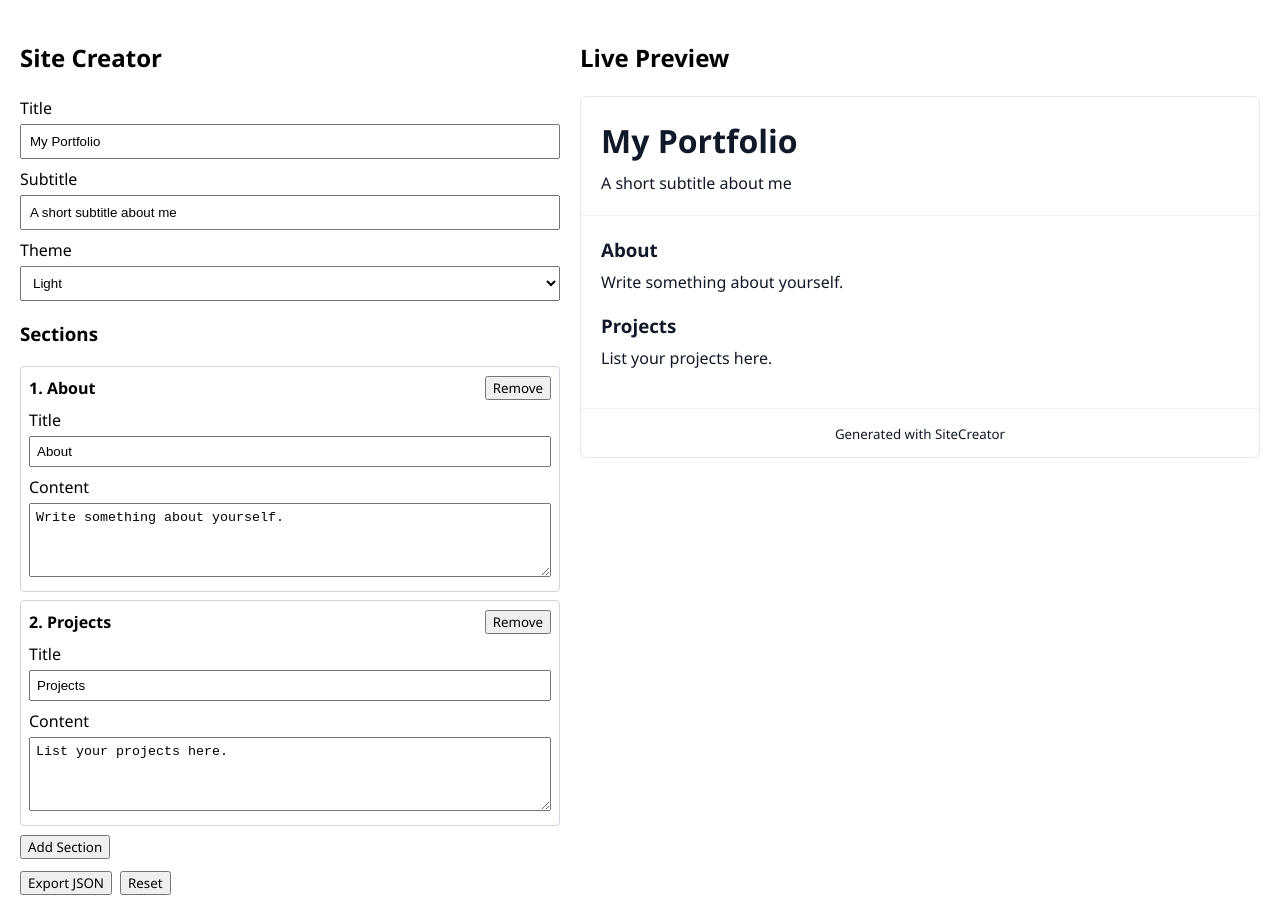
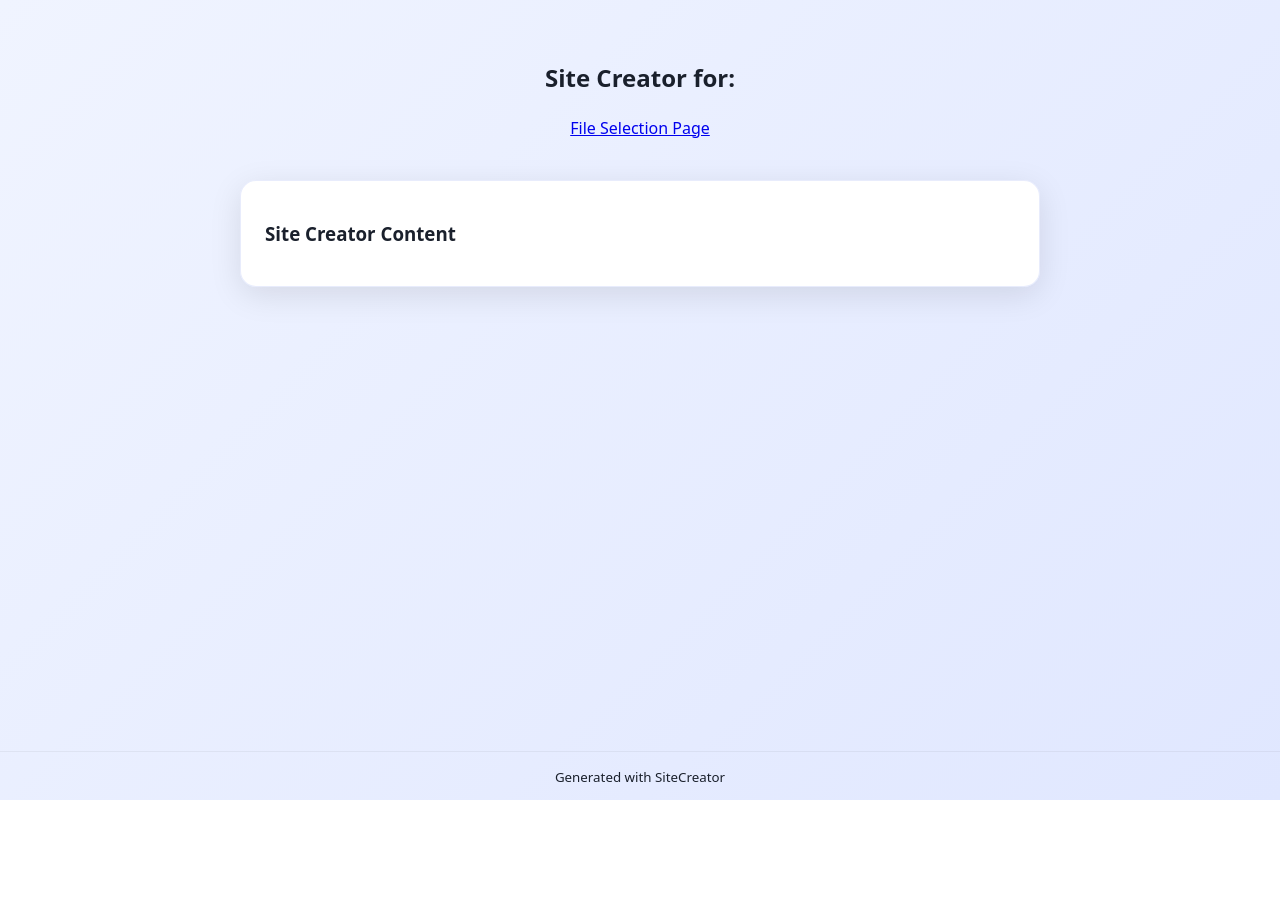
Before and after one commit to felker12/PortfolioSiteCreator, a React (Vite) app in the folder frontend/: page /site-creator in a window 1280 px wide. After the commit the page ends 800 px from the top, so only its background shows below. Built offline with nearby package versions, Linux system fonts and the light colour scheme.

Commit message:
added link to site creator from file selection

```diff
--- a/frontend/src/FileSelection.tsx
+++ b/frontend/src/FileSelection.tsx
@@ -1,4 +1,5 @@
 import { useState } from 'react'
+import { useNavigate } from 'react-router-dom'
 import './App.css'
 import FileUpload from './FileUpload';
 
@@ -31,16 +32,17 @@ function TestPage() {
         }
     };
 
-    const handleNavigate = () => {
-        // TODO: Replace with your navigation logic, e.g. navigate('/next-page')
-        console.log("Navigating to next page...");
+    const navigate = useNavigate();
+
+    const handleNavigate = (files: File[]) => {
+        navigate('/site-creator', { state: { file: files[0] } });
     };
 
     return (
         <div className="app-container">
             <main className="main-content">
                 <section className="weather-section" aria-labelledby="weather-heading">
-                    <div className="card" style={{ maxWidth: 800, margin: '0 auto' }}>
+                    <div className="card" style={{ maxWidth: 1000, margin: '0 auto' }}>
                         <div className="section-header">
                             <FileUpload
                                 accept=".docx"
--- a/frontend/src/SiteCreator.tsx
+++ b/frontend/src/SiteCreator.tsx
@@ -1,196 +1,32 @@
 import React, { useState, useEffect } from 'react';
+import { useLocation, Link } from 'react-router-dom';
+import './App.css'
 
-type Section = {
-  id: string;
-  title: string;
-  content: string;
-}
 
-type SiteData = {
-  title: string;
-  subtitle?: string;
-  theme: 'light' | 'dark';
-  sections: Section[];
-}
-
-const defaultSite: SiteData = {
-  title: 'My Portfolio',
-  subtitle: 'A short subtitle about me',
-  theme: 'light',
-  sections: [
-    { id: 'about', title: 'About', content: 'Write something about yourself.' },
-    { id: 'projects', title: 'Projects', content: 'List your projects here.' },
-  ],
-};
-
-function uid(prefix = '') {
-  return `${prefix}${Math.random().toString(36).slice(2, 9)}`;
-}
 
 export default function SiteCreator() {
-  const [site, setSite] = useState<SiteData>(() => {
-    try {
-      const cached = localStorage.getItem('siteCreator.data');
-      return cached ? (JSON.parse(cached) as SiteData) : defaultSite;
-    } catch {
-      return defaultSite;
-    }
-  });
+    const location = useLocation();
+    const file = location.state?.file as File | undefined;
 
-  useEffect(() => {
-    localStorage.setItem('siteCreator.data', JSON.stringify(site));
-  }, [site]);
-
-  function updateField<K extends keyof SiteData>(key: K, value: SiteData[K]) {
-    setSite(prev => ({ ...prev, [key]: value }));
-  }
-
-  function updateSection(id: string, patch: Partial<Section>) {
-    setSite(prev => ({
-      ...prev,
-      sections: prev.sections.map(s => (s.id === id ? { ...s, ...patch } : s)),
-    }));
-  }
-
-  function addSection() {
-    const newSection: Section = { id: uid('sec_'), title: 'New Section', content: 'Content...' };
-    setSite(prev => ({ ...prev, sections: [...prev.sections, newSection] }));
-  }
-
-  function removeSection(id: string) {
-    setSite(prev => ({ ...prev, sections: prev.sections.filter(s => s.id !== id) }));
-  }
-
-  function exportJSON() {
-    const blob = new Blob([JSON.stringify(site, null, 2)], { type: 'application/json' });
-    const url = URL.createObjectURL(blob);
-    const a = document.createElement('a');
-    a.href = url;
-    a.download = `${site.title.replace(/\s+/g, '_').toLowerCase() || 'site'}.json`;
-    a.click();
-    URL.revokeObjectURL(url);
-  }
-
-  function reset() {
-    setSite(defaultSite);
-    localStorage.removeItem('siteCreator.data');
-  }
-
-  const themeStyles =
-    site.theme === 'dark'
-      ? { background: '#1f2937', color: '#e5e7eb' }
-      : { background: '#ffffff', color: '#111827' };
 
     return (
-    <div style={{ display: 'flex', gap: 20, padding: 20, fontFamily: 'Segoe UI, Roboto, sans-serif' }}>
-      <div style={{ flex: 1, maxWidth: 540 }}>
-        <h2>Site Creator</h2>
-
-        <label style={{ display: 'block', marginBottom: 8 }}>
-          Title
-          <input
-            value={site.title}
-            onChange={e => updateField('title', e.target.value)}
-            style={{ width: '100%', padding: 8, marginTop: 4 }}
-          />
-        </label>
-
-        <label style={{ display: 'block', marginBottom: 8 }}>
-          Subtitle
-          <input
-            value={site.subtitle || ''}
-            onChange={e => updateField('subtitle', e.target.value)}
-            style={{ width: '100%', padding: 8, marginTop: 4 }}
-          />
-        </label>
-
-        <label style={{ display: 'block', marginBottom: 12 }}>
-          Theme
-          <select
-            value={site.theme}
-            onChange={e => updateField('theme', e.target.value as SiteData['theme'])}
-            style={{ width: '100%', padding: 8, marginTop: 4 }}
-          >
-            <option value="light">Light</option>
-            <option value="dark">Dark</option>
-          </select>
-        </label>
-
-        <div style={{ marginBottom: 12 }}>
-          <h3>Sections</h3>
-          {site.sections.map((s, idx) => (
-            <div
-              key={s.id}
-              style={{
-                border: '1px solid #d1d5db',
-                padding: 8,
-                marginBottom: 8,
-                borderRadius: 4,
-              }}
-            >
-              <div style={{ display: 'flex', justifyContent: 'space-between', alignItems: 'center' }}>
-                <strong>{idx + 1}. {s.title}</strong>
-                <div>
-                  <button onClick={() => removeSection(s.id)} style={{ marginLeft: 8 }}>
-                    Remove
-                  </button>
-                </div>
-              </div>
-
-              <label style={{ display: 'block', marginTop: 8 }}>
-                Title
-                <input
-                  value={s.title}
-                  onChange={e => updateSection(s.id, { title: e.target.value })}
-                  style={{ width: '100%', padding: 6, marginTop: 4 }}
-                />
-              </label>
-
-              <label style={{ display: 'block', marginTop: 8 }}>
-                Content
-                <textarea
-                  value={s.content}
-                  onChange={e => updateSection(s.id, { content: e.target.value })}
-                  rows={4}
-                  style={{ width: '100%', padding: 6, marginTop: 4 }}
-                />
-              </label>
-            </div>
-          ))}
-
-          <div>
-            <button onClick={addSection}>Add Section</button>
-          </div>
-        </div>
-
-        <div style={{ display: 'flex', gap: 8 }}>
-          <button onClick={exportJSON}>Export JSON</button>
-          <button onClick={reset}>Reset</button>
-        </div>
-      </div>
-
-      <div style={{ flex: 1 }}>
-        <h2>Live Preview</h2>
-        <div style={{ border: '1px solid #e5e7eb', borderRadius: 6, overflow: 'hidden', ...themeStyles }}>
-          <header style={{ padding: 20, borderBottom: '1px solid rgba(0,0,0,0.05)' }}>
-            <h1 style={{ margin: 0 }}>{site.title}</h1>
-            {site.subtitle && <p style={{ margin: '6px 0 0 0' }}>{site.subtitle}</p>}
+        <div className="app-container">
+            <header className="app-header">
+                <h2>Site Creator for: {file?.name}</h2>
+                <Link to="/file-selection">File Selection Page</Link>
             </header>
 
-          <main style={{ padding: 20 }}>
-            {site.sections.map(s => (
-              <section key={s.id} style={{ marginBottom: 18 }}>
-                <h3 style={{ margin: '0 0 6px 0' }}>{s.title}</h3>
-                <p style={{ margin: 0, whiteSpace: 'pre-wrap' }}>{s.content}</p>
+            <main className="main-content" style={{ alignItems: 'flex-start', paddingTop: '1rem' }} >
+                <section className="weather-section" aria-labelledby="weather-heading">
+                    <div className="card" style={{ maxWidth: 800, margin: '0 auto' }}>
+                        <h3>Site Creator Content</h3>
+                    </div>
                 </section>
-            ))}
             </main>
 
             <footer style={{ padding: 12, borderTop: '1px solid rgba(0,0,0,0.05)', textAlign: 'center' }}>
                 <small>Generated with SiteCreator</small>
             </footer>
         </div>
-      </div>
-    </div>
     );
 }
```
Also changed, not shown: 1 other file (tests, documents, lock files or other folders). Lines whose indentation alone changed are shown as unchanged.
